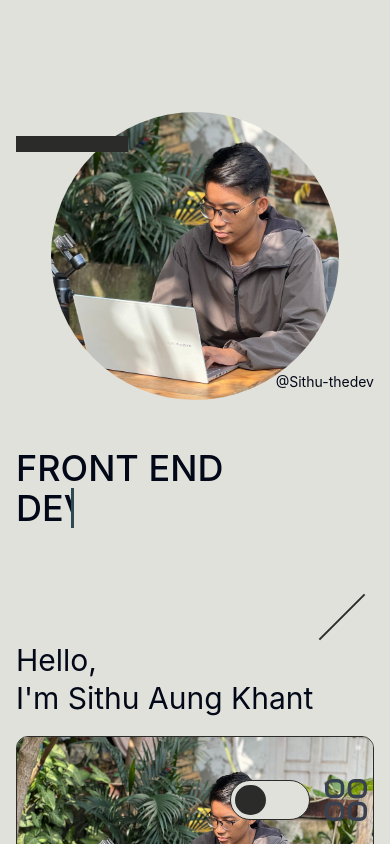
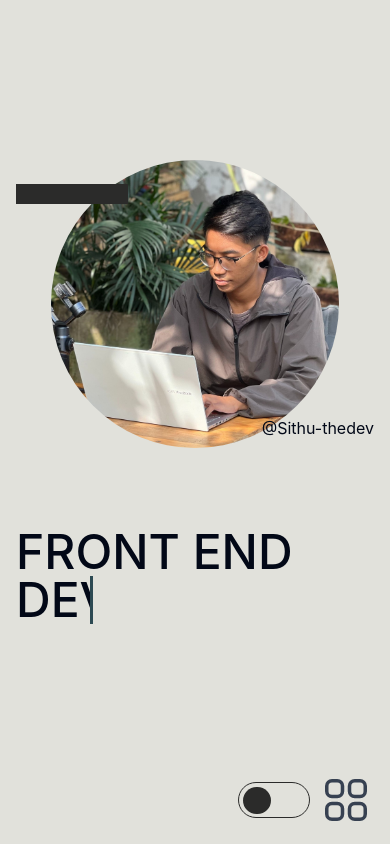
Before and after one commit to Sithu-Aung-Khant/Devfolio_01, a React (Vite) app: page / in a window 390 px wide. Shown: the top 844 px of the page. Built offline with nearby package versions, Linux system fonts and the light colour scheme.

Commit message:
Enhance mobile view

```diff
--- a/src/components/About.jsx
+++ b/src/components/About.jsx
@@ -15,9 +15,9 @@ const About = () => {
   return (
     <section id="about">
       <div className="container-2xl mx-auto p-4 lg:px-24 xl:px-40 2xl:px-72">
-        <div className="text-3xl md:text-7xl pt-8 md:pt-20 lg:pt-12">
+        <div className="text-4xl md:text-7xl pt-8 md:pt-20 lg:pt-12">
           <div className="flex justify-end">
-            <div className="w-16 md:w-32 h-0.5 -rotate-45 mb-6 bg-brown03 dark:bg-dim_white"></div>
+            <div className="w-20 md:w-32 h-0.5 -rotate-45 mb-6 bg-brown03 dark:bg-dim_white"></div>
           </div>
           <h1 className="leading-tight">Hello,</h1>
           <h1 className="">I'm Sithu Aung Khant</h1>
--- a/src/components/Contact.jsx
+++ b/src/components/Contact.jsx
@@ -35,7 +35,7 @@ const Contact = ({ isDark }) => {
               target="_blank"
               className="pl-2 hover:underline"
             >
-              +959-768094840
+              959-768094840
             </a>
           </div>
           {/* EMAIL */}
--- a/src/components/Intro.jsx
+++ b/src/components/Intro.jsx
@@ -4,7 +4,7 @@ import { faChevronLeft } from "@fortawesome/free-solid-svg-icons";
 const Intro = () => {
   return (
     <section id="intro">
-      <div className="container-2xl mx-auto p-4 pt-28 md:h-dvh lg:px-24 xl:px-40 2xl:px-72 md:pt-16 lg:pt-24">
+      <div className="container-2xl mx-auto p-4 pt-40 h-dvh lg:px-24 xl:px-40 2xl:px-72 md:pt-16 lg:pt-24">
         <div className="hidden md:flex justify-end">Developer Portfolio</div>
         {/* <div className="md:hidden absolute left-2 top-4">
           Developer Portfolio
@@ -13,7 +13,7 @@ const Intro = () => {
         <div className="md:flex items-end">
           <div className="md:pl-5 lg:pl-20 relative">
             <div className="absolute z-10 top-6 md:top-10 left-0 md:-left-1 lg:left-8">
-              <div className="w-28 h-4 md:w-40 md:h-5 bg-brown03 dark:bg-dim_white"></div>
+              <div className="w-28 h-5 md:w-40 bg-brown03 dark:bg-dim_white"></div>
             </div>
             <img
               className="size-72 md:size-80 rounded-full mx-auto object-cover"
@@ -23,14 +23,14 @@ const Intro = () => {
             <a
               href="https://github.com/Sithu-Aung-Khant"
               target="_blank"
-              className="md:hidden absolute text-sm bottom-2 right-0"
+              className="md:hidden absolute bottom-2 right-0"
             >
               @Sithu-thedev
             </a>
             {/* <div className="blob relative bg-cover bg-center shadow-lg shadow-gray-400 dark:shadow-gray-900 animate-class transition-all size-60 md:size-80 bg-[url('./profiles/profile.sit03.jpg')]"></div> */}
           </div>
-          <div className="md:w-2/3 pt-12 pb-6 md:py-10 md:-ml-16 z-30">
-            <div className="text-4xl md:text-7xl font-medium type-effect">
+          <div className="md:w-2/3 pt-20 pb-6 md:py-10 md:-ml-16 z-30">
+            <div className="text-5xl md:text-7xl font-medium type-effect">
               <p>FRONT END</p>
               <p>DEVELOPER</p>
             </div>
--- a/src/components/ui/Switch.jsx
+++ b/src/components/ui/Switch.jsx
@@ -16,7 +16,7 @@ const Switch = ({ onToggle, isDark }) => {
   return (
     <label
       htmlFor="check"
-      className="w-20 h-10 md:w-12 md:h-6 bg-white dark:bg-black border border-brown03 dark:border-dim_white rounded-full relative cursor-pointer"
+      className="w-[72px] h-9 md:w-12 md:h-6 bg-white dark:bg-black border border-brown03 dark:border-dim_white rounded-full relative cursor-pointer"
     >
       <input
         type="checkbox"
@@ -25,7 +25,7 @@ const Switch = ({ onToggle, isDark }) => {
         onChange={onToggle}
         className="sr-only peer"
       />
-      <span className="w-2/5 h-4/5 rounded-full bg-brown03  absolute left-1 top-1 md:top-0.5 peer-checked:bg-dim_white peer-checked:left-11 md:peer-checked:left-6 transition-all duration-500"></span>
+      <span className="w-2/5 h-4/5 rounded-full bg-brown03  absolute left-1 top-1 md:top-0.5 peer-checked:bg-dim_white peer-checked:left-10 md:peer-checked:left-6 transition-all duration-500"></span>
     </label>
   );
 };
--- a/src/components/ui/projects/Project02.jsx
+++ b/src/components/ui/projects/Project02.jsx
@@ -4,7 +4,7 @@ const Project02 = () => {
   return (
     <section id="project02">
       <div className="flex justify-end pt-10 md:pt-0 md:-mb-10">
-        <div className="w-20 h-2 md:w-40 md:h-5 bg-brown03 dark:bg-dim_white md:mr-10"></div>
+        <div className="w-20 h-3 md:w-40 md:h-5 bg-brown03 dark:bg-dim_white md:mr-10"></div>
       </div>
       <div className="container mx-auto px-0 md:pt-4 md:h-dvh flex flex-col justify-center">
         <div className="md:flex items-center mx-auto max-w-screen-lg">
--- a/src/components/ui/projects/Project03.jsx
+++ b/src/components/ui/projects/Project03.jsx
@@ -4,7 +4,7 @@ const Project03 = () => {
   return (
     <section id="project01">
       <div className="flex justify-start pt-12 md:pt-0 md:-mb-10">
-        <div className="w-20 h-2 md:w-40 md:h-5 bg-brown03 dark:bg-dim_white md:ml-10"></div>
+        <div className="w-20 h-3 md:w-40 md:h-5 bg-brown03 dark:bg-dim_white md:ml-10"></div>
       </div>
       <div className="container mx-auto px-0 md:pt-4 md:h-dvh flex flex-col justify-center">
         <div className="md:flex items-center mx-auto max-w-screen-lg">
```
